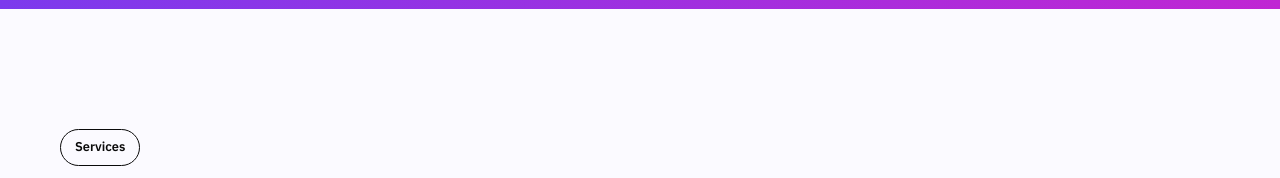
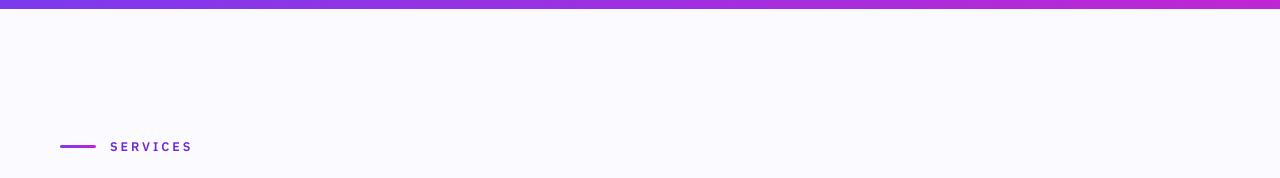
Before and after one commit to katkesunny-debug/website, a plain HTML site: page index.html in a window 1280 px wide. Shown: the part 800-978 px from the top of the page. Drawn offline with Linux system fonts and the light colour scheme; a web font is replaced by a local one.

Commit message:
Update index.html

```diff
--- a/index.html
+++ b/index.html
@@ -45,7 +45,8 @@ h2 { font-size: clamp(1.9rem, 3.8vw, 3rem); max-width: 18ch; }
 #why-title { max-width: 30ch; }
 .lead { color: var(--grey); max-width: 60ch; margin-top: 18px; }
 .dark .lead { color: var(--grey-soft); }
-.eyebrow { display: inline-block; padding: 7px 14px; border: 1.5px solid currentColor; border-radius: 999px; font-size: 0.8rem; font-weight: 600; margin-bottom: 22px; }
+.eyebrow { display: inline-flex; align-items: center; gap: 14px; margin-bottom: 24px; font-size: 0.78rem; font-weight: 600; letter-spacing: 0.24em; text-transform: uppercase; color: #6D28D9; }
+.eyebrow::before { content: ""; width: 36px; height: 3px; border-radius: 3px; background: linear-gradient(90deg, #7C3AED, #C026D3); flex-shrink: 0; }
 
 /* Reveal on scroll */
 .reveal { opacity: 0; translate: 0 36px; transition: opacity 0.8s ease var(--d, 0s), translate 0.8s cubic-bezier(.2,.7,.2,1) var(--d, 0s); }
@@ -400,7 +401,6 @@ h2 { font-size: clamp(1.9rem, 3.8vw, 3rem); max-width: 18ch; }
 
   <section id="local" class="section divided" aria-labelledby="local-title">
     <div class="wrap">
-      <span class="eyebrow reveal">Ulhasnagar</span>
       <h2 id="local-title" class="reveal">Digital Marketing Services in Ulhasnagar</h2>
       <p class="lead reveal">Looking for a digital marketing agency near you? Fullstack Media helps businesses in <strong>Ulhasnagar</strong> grow with social media marketing, Facebook and Instagram ads, and conversion-ready websites.</p>
       <div class="svc-grid">
```
